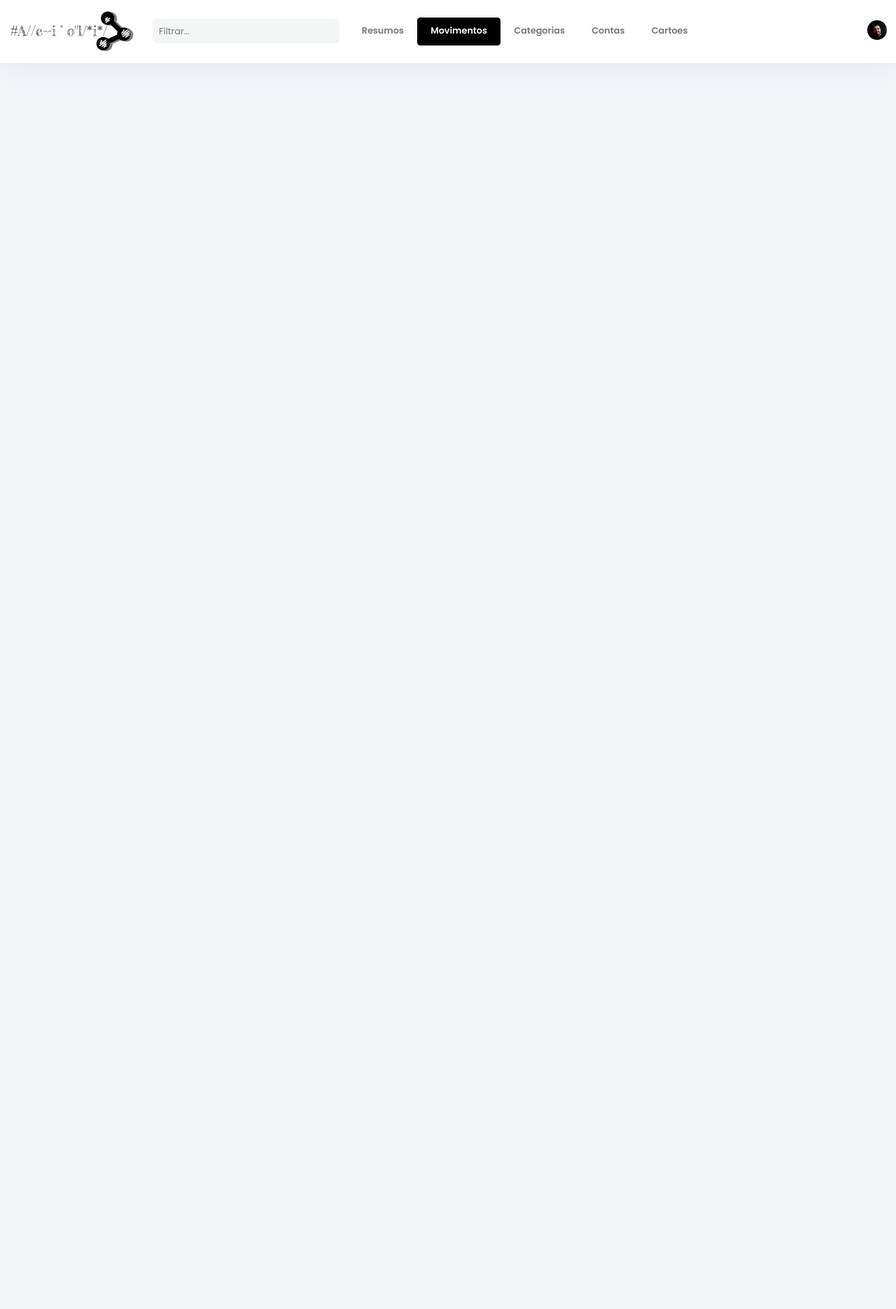
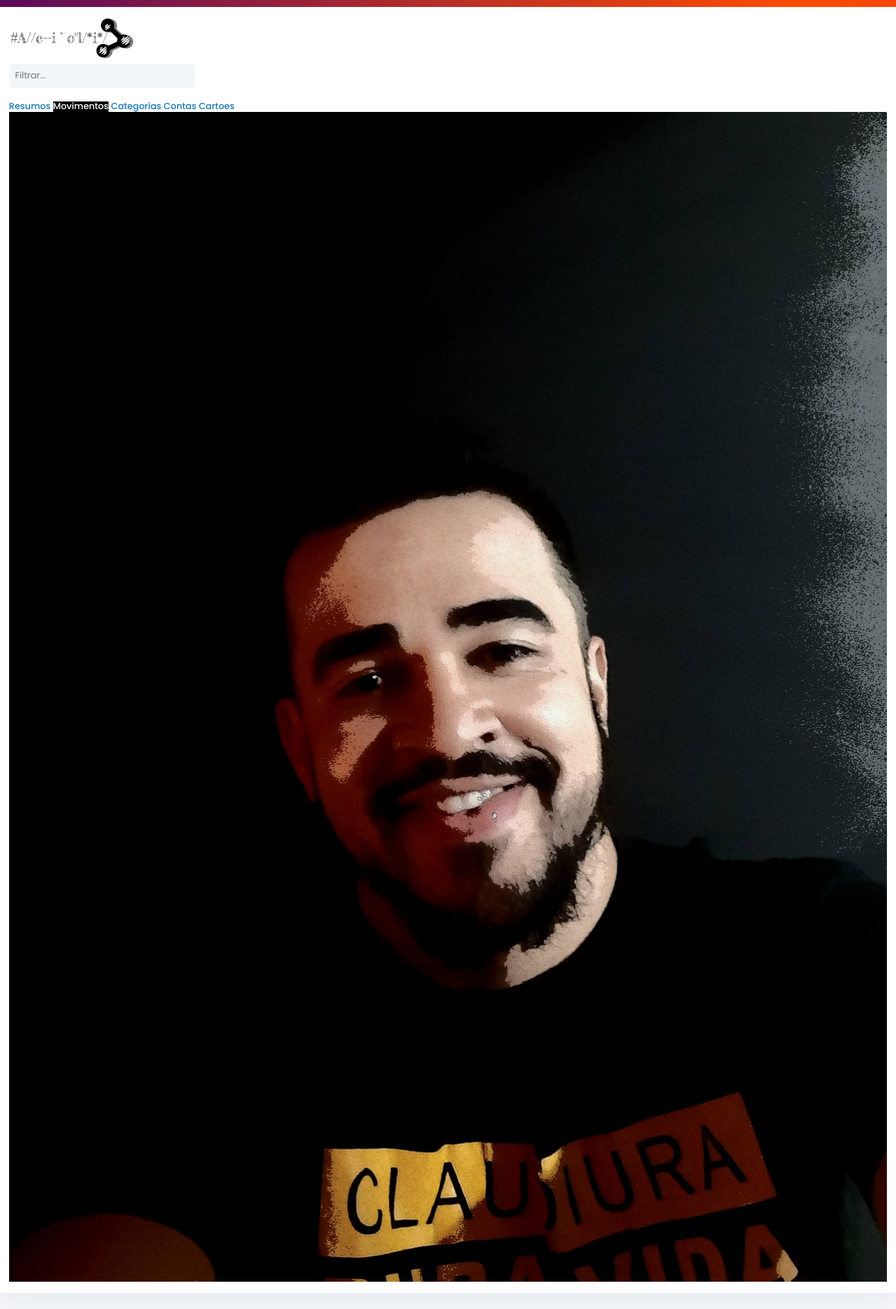
Before and after one commit to claudioacioli/wecash, a Flask app: page / in a window 1280 px wide. Shown: the top 1871 px of the page at 70% size. Run offline with Flask 2, Linux system fonts and the light colour scheme.

Commit message:
refactor: Change structure

```diff
--- a/app/templates/base.html
+++ b/app/templates/base.html
@@ -5,27 +5,29 @@
     <meta name="viewport" content="width=device-width, initial-scale=1.0">
     <link rel="stylesheet" href="http://localhost:8080/cssura.css">
     <!--<link rel="stylesheet" href="{{url_for('static', filename='cssura/cssura.css')}}">-->
-    <link rel="stylesheet" href="{{url_for('static', filename='css/wecash.css')}}">
+    <link rel="stylesheet" href="{{url_for('static', filename='css/app.css')}}">
   </head>
   <body>
     <header class="appbar appbar--fixed topbar">
-      <div class="container appbar__container--flex">
-
-        <img src="{{url_for('static', filename='images/logo.png')}}">
-        <input type="text" class="textfield ml--2 textfield--inline" placeholder="Filtrar...">
-
-<nav class="navbar ml--1 flex--1">
+      <div class="appbar__container">
+        <div class="mt--0">
+          <img class="mt--0" src="{{url_for('static', filename='images/logo.png')}}">
+        </div>
+        <div class="mt--0 appbar__collapse">
+          <input type="text" class="mt--0 textfield textfield--inline" placeholder="Filtrar...">
+          <nav class="appbar__menu">
             <a href="/">Resumos</a>
             <a class="is-active" href="#">Movimentos</a>
             <a href="./w-categorias.html">Categorias</a>
             <a href="./w-contas.html">Contas</a>
             <a href="./w-cartoes.html">Cartoes</a>
-  <a class="ml--auto navbar--avatar" href="/"><img src="{{url_for('static', filename='images/c.jpg')}}"></a>
+            <a class="ml--auto" href="/"><img class="avatar--sm" src="{{url_for('static', filename='images/c.jpg')}}"></a>
           </nav>
-
+        </div>
       </div>
     </header>
     {% block main %}
     {% endblock %}
+    <script href="{{url_for('static', filename='js/app.js')}}"></script>
   </body>
 </html>
```
Lines whose indentation alone changed are shown as unchanged.
